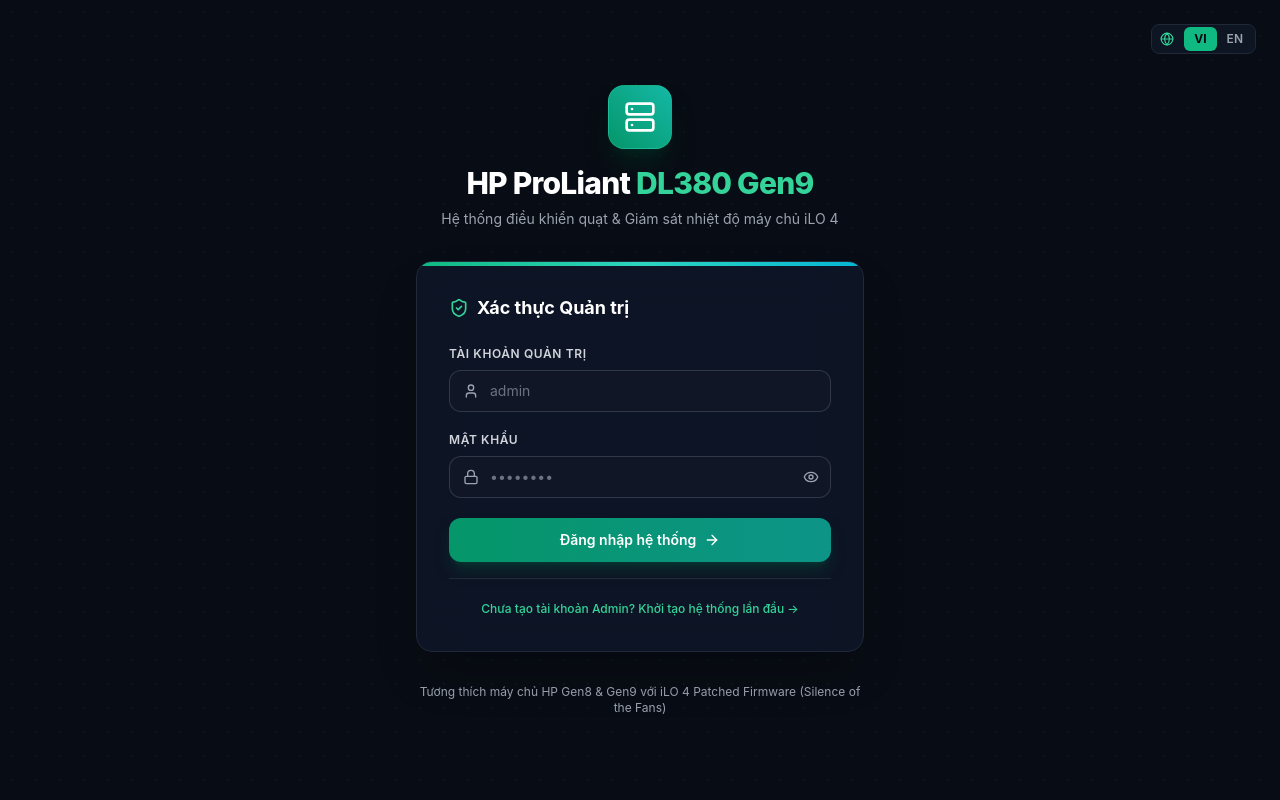
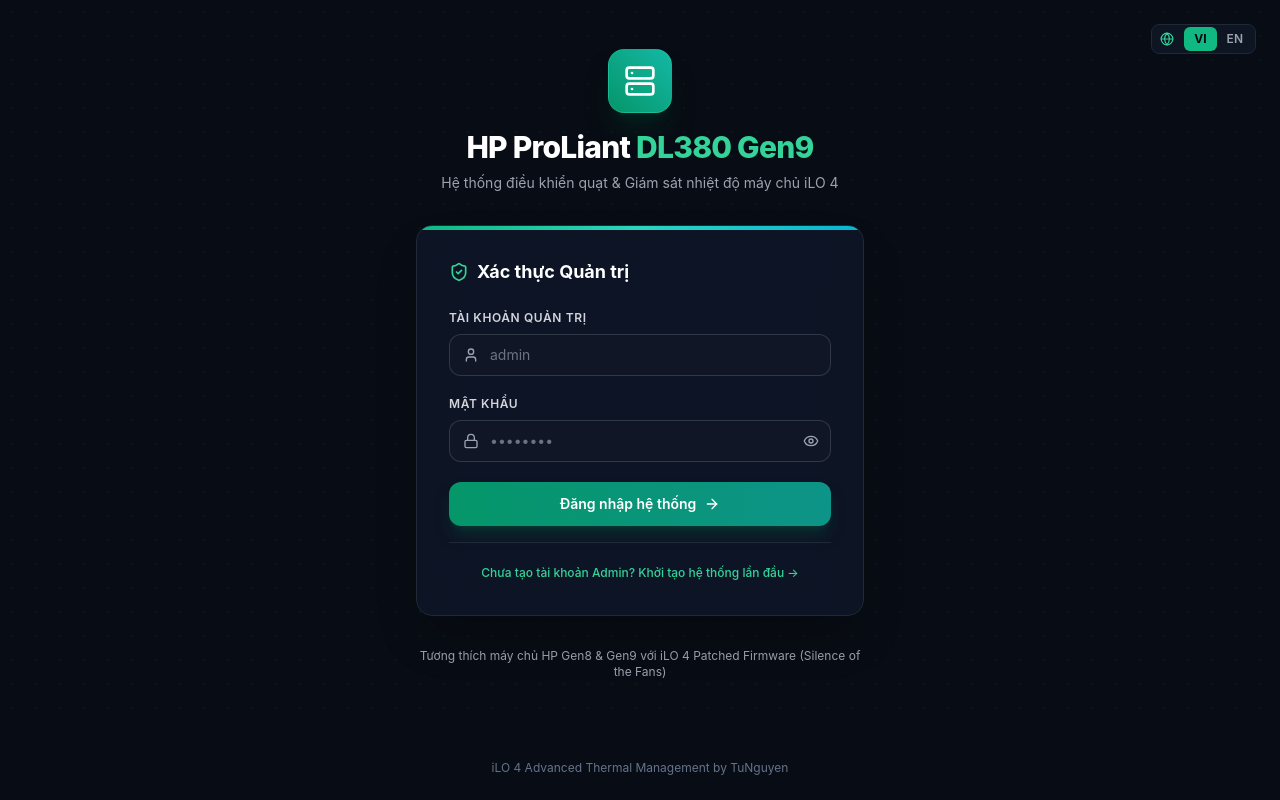
Before and after one commit to vietnamvps/ilo-fan-controller, a Next.js app: page /login in a window 1280 px wide. Built offline with nearby package versions, Linux system fonts and the light colour scheme; no server answers.

Commit message:
feat: add screenshots to READMEs and persistent footer by TuNguyen

```diff
--- a/src/app/layout.tsx
+++ b/src/app/layout.tsx
@@ -38,9 +38,14 @@ export default function RootLayout({
 
   return (
     <html lang={locale} className="dark">
-      <body className="antialiased min-h-screen bg-[#080c14] text-gray-100">
+      <body className="antialiased min-h-screen bg-[#080c14] text-gray-100 flex flex-col">
         <LanguageProvider initialLocale={locale}>
-          {children}
+          <div className="flex-1 flex flex-col">
+            {children}
+          </div>
+          <footer className="w-full text-center text-xs text-slate-500 mt-8 pb-6">
+            iLO 4 Advanced Thermal Management by TuNguyen
+          </footer>
         </LanguageProvider>
       </body>
     </html>
--- a/src/app/login/page.tsx
+++ b/src/app/login/page.tsx
@@ -74,7 +74,7 @@ export default function LoginPage() {
   }
 
   return (
-    <div className="min-h-screen server-grid-bg bg-[#080c14] flex flex-col justify-center items-center px-3 sm:px-6 lg:px-8 py-8 sm:py-12 relative">
+    <div className="flex-1 server-grid-bg bg-[#080c14] flex flex-col justify-center items-center px-3 sm:px-6 lg:px-8 py-8 sm:py-12 relative">
       {/* Language Switcher in top right corner */}
       <div className="absolute top-3 right-3 sm:top-6 sm:right-6">
         <LanguageSwitcher />
--- a/src/app/page.tsx
+++ b/src/app/page.tsx
@@ -409,7 +409,7 @@ export default function DashboardPage() {
   );
 
   return (
-    <div className="min-h-screen bg-[#080c14] pb-16">
+    <div className="flex-1 bg-[#080c14] pb-16">
       <Header
         isMock={thermalData?.isMock}
         onRefresh={() => fetchThermal(false)}
--- a/src/app/settings/page.tsx
+++ b/src/app/settings/page.tsx
@@ -197,7 +197,7 @@ export default function SettingsPage() {
   };
 
   return (
-    <div className="min-h-screen bg-[#090d16] pb-16">
+    <div className="flex-1 bg-[#090d16] pb-16">
       <Header isMock={config.mockMode} />
 
       <main className="max-w-7xl mx-auto px-3 sm:px-6 lg:px-8 pt-4 sm:pt-8">
--- a/src/app/setup/page.tsx
+++ b/src/app/setup/page.tsx
@@ -121,7 +121,7 @@ export default function SetupPage() {
   }
 
   return (
-    <div className="min-h-screen server-grid-bg bg-[#080c14] flex flex-col justify-center items-center px-3 sm:px-6 lg:px-8 py-8 sm:py-12 relative">
+    <div className="flex-1 server-grid-bg bg-[#080c14] flex flex-col justify-center items-center px-3 sm:px-6 lg:px-8 py-8 sm:py-12 relative">
       {/* Language Switcher in top right corner */}
       <div className="absolute top-3 right-3 sm:top-6 sm:right-6">
         <LanguageSwitcher />
```
Also changed, not shown: 7 other files (tests, documents, lock files or other folders).
